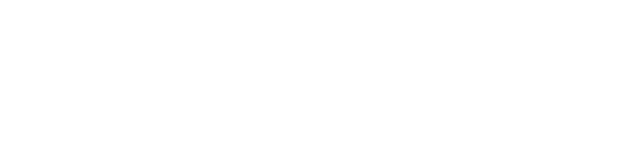
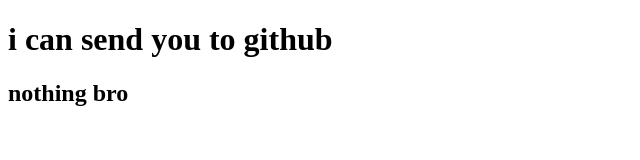
Before and after one commit to Alnoor-Riyad/second-repo, a plain HTML site: page index.html in a window 1280 px wide. Shown: the whole page, without its empty margins (0-640 px from the left). Drawn offline with Linux system fonts and the light colour scheme.

Commit message:
added header

```diff
--- a/index.html
+++ b/index.html
@@ -7,6 +7,8 @@
     <title>second repo</title>
 </head>
 <body>
+    <h1>i can send you to github</h1>
+    <h2>nothing bro</h2>
 
 </body>
 </html>
```
